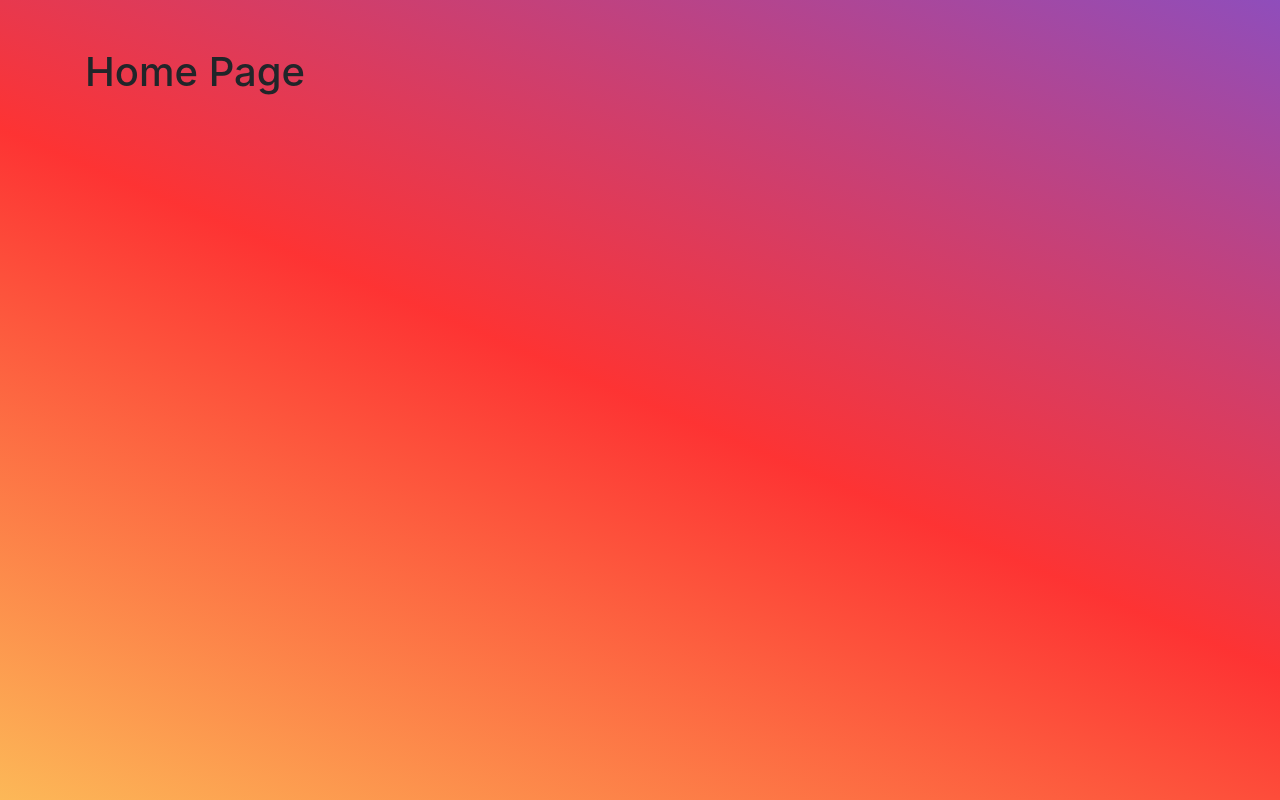
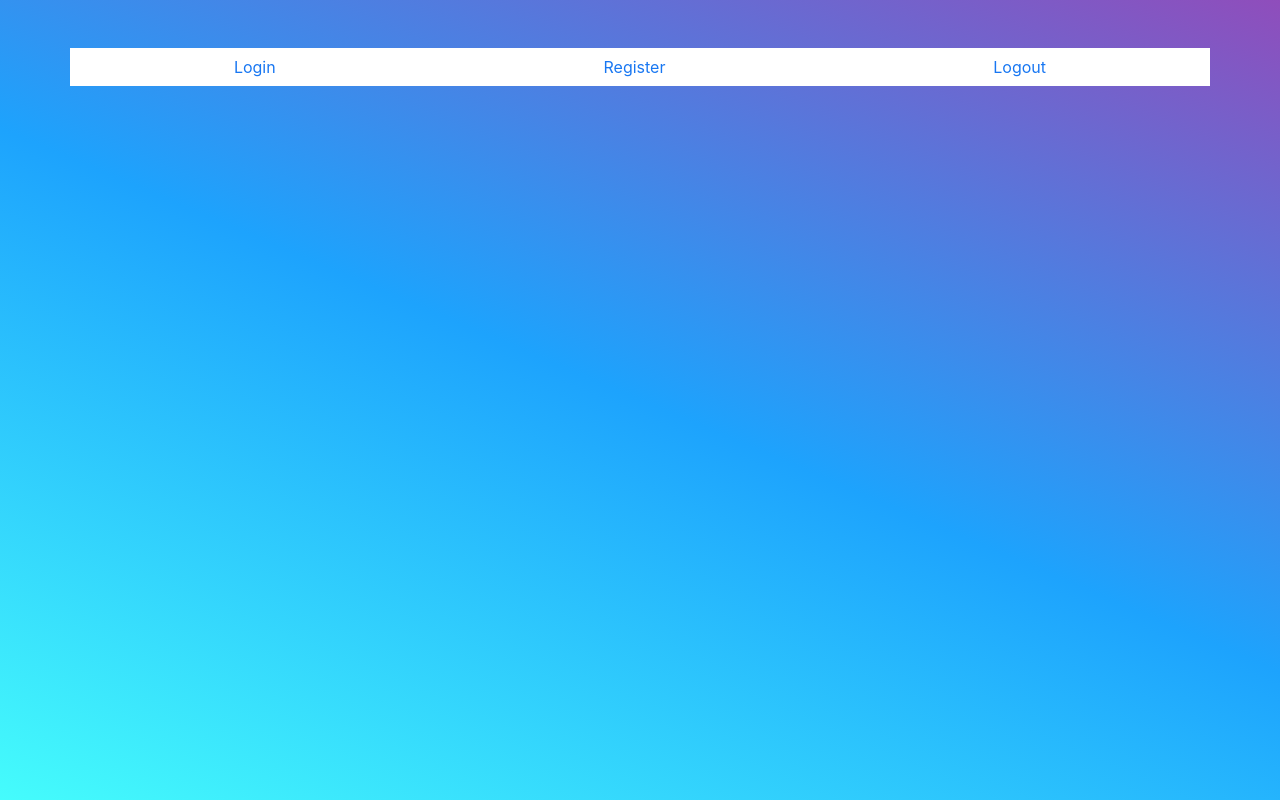
Before and after one commit to NeuralInsight/chat, a React (Create React App) app in the folder client/: page / in a window 1280 px wide. Built offline with nearby package versions, Linux system fonts and the light colour scheme; sample sign-in values are in the browser's storage.

Commit message:
create auth user

```diff
--- a/client/package.json
+++ b/client/package.json
@@ -9,6 +9,7 @@
     "@testing-library/user-event": "^7.2.1",
     "bootstrap": "^4.5.2",
     "graphql": "^15.3.0",
+    "jwt-decode": "^3.0.0-beta.2",
     "node-sass": "^4.14.1",
     "react": "^16.13.1",
     "react-bootstrap": "^1.3.0",
--- a/client/src/App.js
+++ b/client/src/App.js
@@ -5,22 +5,26 @@ import Register from "./pages/Register";
 import Login from "./pages/Login";
 import Home from "./pages/Home";
 import ApolloProvide from "./ApolloProvide";
-import { BrowserRouter, Route, Switch } from 'react-router-dom';
+import { BrowserRouter, Switch } from 'react-router-dom';
+import { AuthProvider } from "./context/auth";
+import DynamicRoute from "./util/DynamicRoute";
 
 function App() {
 
 
   return (
       <ApolloProvide>
+          <AuthProvider>
           <BrowserRouter>
             <Container className="pt-5">
                 <Switch>
-                <Route path="/register" component={Register} />
-                <Route exact path="/" component={Home} />
-                <Route path="/login" component={Login} />
+                    <DynamicRoute exact path="/" component={Home} authenticated/>
+                    <DynamicRoute path="/register" component={Register} guest/>
+                    <DynamicRoute path="/login" component={Login} guest/>
                 </Switch>
             </Container>
           </BrowserRouter>
+          </AuthProvider>
       </ApolloProvide>
   );
 }
--- a/client/src/App.scss
+++ b/client/src/App.scss
@@ -7,8 +7,8 @@ body{
   background: linear-gradient(
   203deg,
   rgba(131, 58,180,0.9) 0%,
-                  rgba(253, 29,29,0.9) 50%,
-                  rgba(252, 176,69,0.9) 100%,
+                  rgb(29, 163, 253) 50%,
+                  rgb(69, 252, 252) 100%,
 
   );
 }
--- /dev/null
+++ b/client/src/context/auth.js
@@ -0,0 +1,54 @@
+import React, { createContext, useReducer, useContext } from "react";
+import jwtDecode from 'jwt-decode';
+
+const AuthStateContext = createContext()
+const AuthDispatchContext = createContext()
+
+let user = null
+const token = localStorage.getItem('token')
+if(token){
+    const decodedToken = jwtDecode(token)
+    const expireAt = new Date(decodedToken.exp * 1000)
+
+    if(new Date() > expireAt){
+        localStorage.removeItem('token')
+    } else {
+        user = decodedToken
+    }
+
+    console.log(expireAt)
+}else console.log('No Token Found')
+
+const authReducer = (state, action) => {
+    switch (action.type){
+        case 'LOGIN':
+            localStorage.setItem('token', action.payload.token)
+            return {
+                ...state,
+                user: action.payload
+            }
+        case 'LOGOUT':
+            localStorage.removeItem('token')
+            return {
+                ...state,
+                user:null
+            }
+        default:
+            throw new Error(`Unknown Action type: ${action.type}`)
+    }
+}
+
+
+export const AuthProvider = ({ children }) => {
+    const [state,dispatch] = useReducer(authReducer, { user })
+    return(
+            <AuthDispatchContext.Provider value={dispatch}>
+                <AuthStateContext.Provider value={state}>
+                    {children}
+                </AuthStateContext.Provider>
+            </AuthDispatchContext.Provider>
+    )
+}
+
+export const useAuthState = () => useContext(AuthStateContext);
+export const useAuthDispatch = () => useContext(AuthDispatchContext);
--- a/client/src/pages/Home.js
+++ b/client/src/pages/Home.js
@@ -1,9 +1,67 @@
 import React from "react";
+import {
+    ApolloClient,
+    InMemoryCache,
+    ApolloProvider as Provider,
+    createHttpLink,
+} from "@apollo/client";
+import { setContext } from "@apollo/client/link/context";
+import { Row, Button } from 'react-bootstrap';
+import { Link } from 'react-router-dom';
+import { gql, useQuery } from "@apollo/client";
 
-export default function Login(){
+import { useAuthDispatch } from "../context/auth";
+
+const httpLink = createHttpLink({
+    uri: 'http://localhost:4000',
+})
+
+const authLink = setContext((_, { headers }) => {
+    //get authentication token from localstorage if it exists
+    const token = localStorage.getItem('token')
+    //return the headers to the context so httplink can read them
+    return {
+        headers: {
+            ...headers,
+            authorization: token ? `Bearer ${token}` : '',
+        },
+    }
+})
+
+const GET_USERS = gql`
+    query getusers{
+        getUsers{
+            username email createdAt
+        }
+    }
+`
+
+export default function Login({ history }){
+    const dispatch = useAuthDispatch()
+
+    const logout = () => {
+        dispatch({ type: 'LOGOUT' })
+        history.push('/login')
+    }
+
+    const { loading, data, error } = useQuery(GET_USERS)
+
+    if(error){
+        console.log(error)
+    }
+    if(data){
+        console.log(error)
+    }
+
     return(
-        <div>
-            <h1>Home Page</h1>
-        </div>
+        <Row className="bg-white justify-content-around">
+            <Link to="/login">
+                <Button variant="link">Login</Button>
+            </Link>
+            <Link to="/register">
+                <Button variant="link">Register</Button>
+            </Link>
+            <Button variant="link" onClick={logout} >Logout</Button>
+        </Row>
     )
 }
--- a/client/src/pages/Login.js
+++ b/client/src/pages/Login.js
@@ -2,6 +2,7 @@ import React, {useState} from "react";
 import {Button, Col, Form, Row} from "react-bootstrap";
 import { gql,useLazyQuery } from "@apollo/client";
 import { Link } from 'react-router-dom';
+import { useAuthDispatch } from "../context/auth";
 
 const LOGIN_USER = gql`
     query login(
@@ -27,10 +28,17 @@ export default function Login(props){
     })
     const [errors, setErrors] = useState({})
 
+    const dispatch = useAuthDispatch()
+
     const [loginUser, { loading }] = useLazyQuery(LOGIN_USER,{
-        onError: (err) => setErrors(err.graphQLErrors[0].extensions.errors),
+        onError: (err) => {
+            //TODO: fix error of login page when server is offline
+            setErrors(err.graphQLErrors[0].extensions.errors)
+
+        },
         onCompleted(data){
-            localStorage.setItem('token', data.login.token)
+
+            dispatch({ type: 'LOGIN', payload: data.login })
             props.history.push('/')
         }
     })
--- a/client/src/pages/Register.js
+++ b/client/src/pages/Register.js
@@ -30,8 +30,9 @@ export default function Register(props){
 
         registerUser({ variables })
     }
+    //TODO: username error not show
+    //TODO: check the simple error on front
     return(
-
             <Row className="bg-white py-5 justify-content-center">
                 <Col sm={8} md={6} lg={4}>
                     <h1 className="text-center">Register</h1>
@@ -47,6 +48,7 @@ export default function Register(props){
                                 onChange={e => setVariables({ ...variables, email: e.target.value })}/>
                         </Form.Group>
                         <Form.Group>
+
                             <Form.Label className={errors.username && 'text-danger'}>
                                 {errors.username ?? 'username'}
                             </Form.Label>
--- /dev/null
+++ b/client/src/util/DynamicRoute.js
@@ -0,0 +1,16 @@
+import React from "react";
+import { Route, Redirect } from 'react-router-dom';
+
+import { useAuthState } from "../context/auth";
+
+export default function DynamicRoute(props){
+    const { user } = useAuthState()
+
+    if(props.authenticated && !user){
+        return <Redirect to="/login" />
+    }else if(props.guest && user){
+        return <Redirect to="/" />
+    }else {
+        return <Route component={props.component} {...props} />
+    }
+}
```
Also changed, not shown: 1 other file (tests, documents, lock files or other folders).
